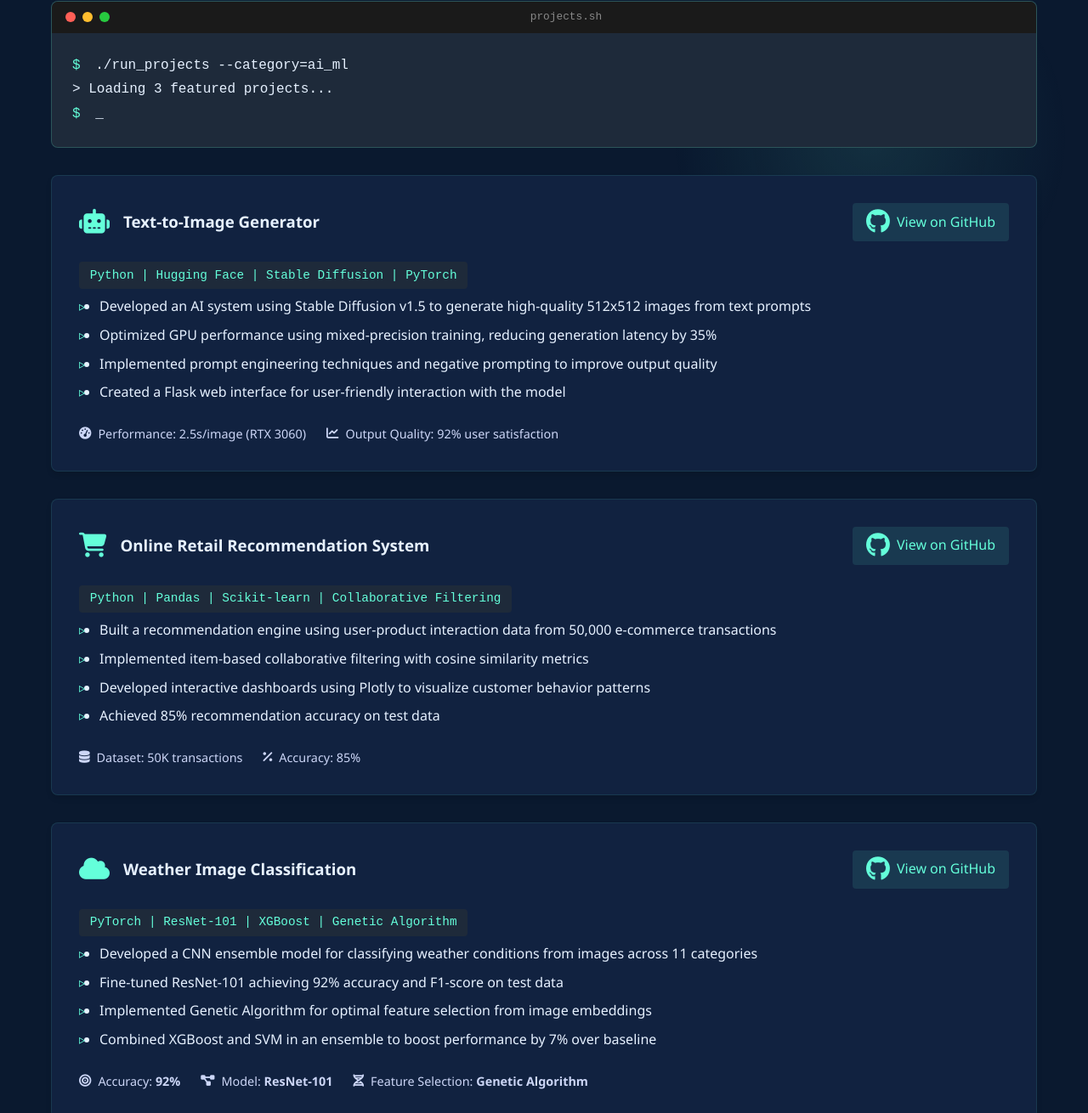
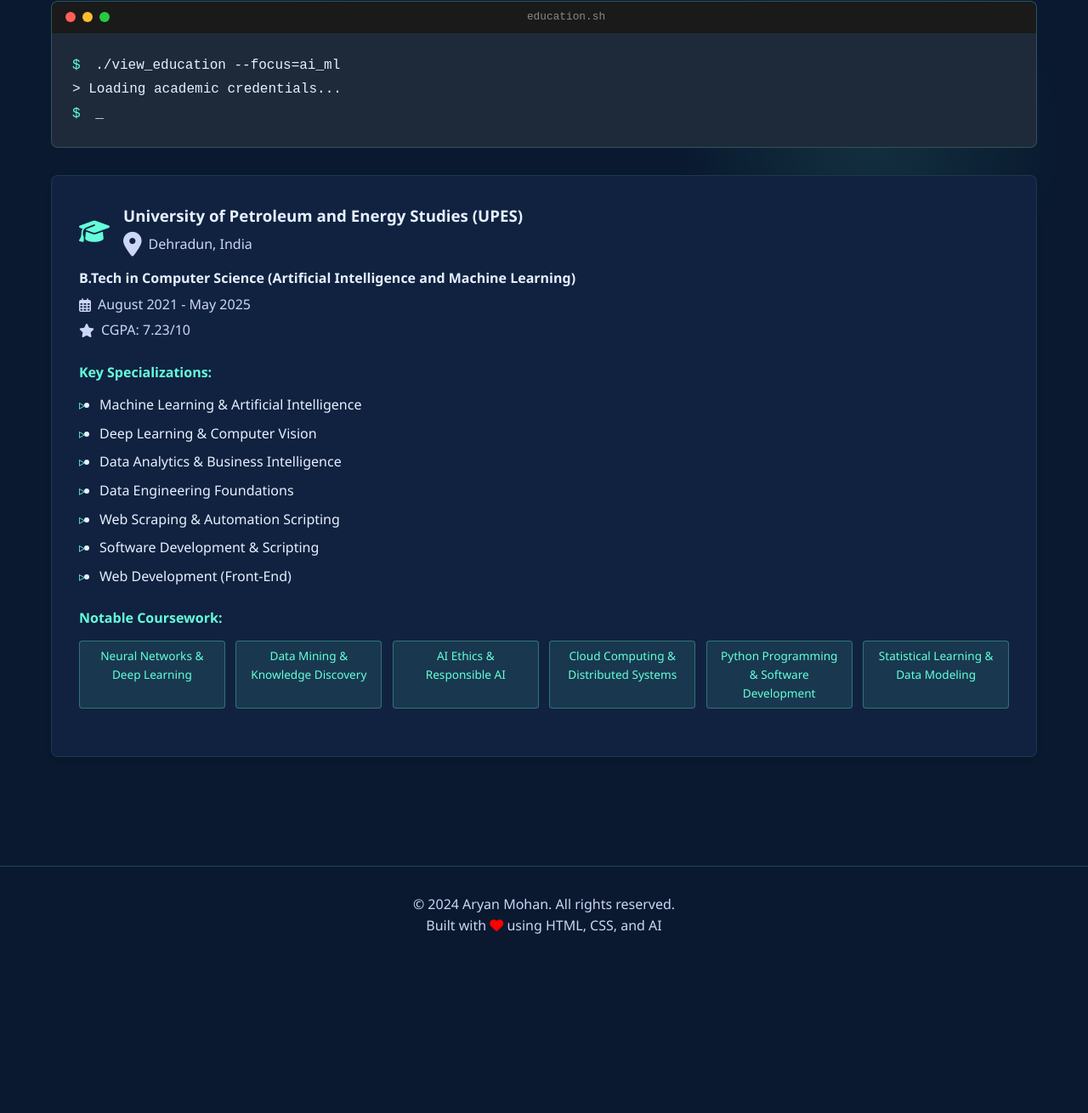
Before and after one commit to aryanmohan7/portfolioaryanmohan7, a plain HTML site: page education.html in a window 1280 px wide. Shown: the part 399-1709 px from the top of the page at 85% size. After the commit the page ends 1534 px from the top, so only its background shows below. Drawn offline with Linux system fonts and the light colour scheme.

Commit message:
Updated education, experience and minor details

```diff
--- a/education.html
+++ b/education.html
@@ -3,7 +3,7 @@
 <head>
     <meta charset="UTF-8">
     <meta name="viewport" content="width=device-width, initial-scale=1.0">
-    <title>Projects - Aryan Mohan</title>
+    <title>Education - Aryan Mohan</title>
     <link rel="stylesheet" href="css/style.css">
     <link rel="stylesheet" href="https://cdnjs.cloudflare.com/ajax/libs/font-awesome/6.4.0/css/all.min.css">
 </head>
@@ -34,7 +34,7 @@
 
     <div class="container">
         <section>
-            <h2>AI & DATA SCIENCE PROJECTS</h2>
+            <h2>EDUCATION BACKGROUND</h2>
 
             <div class="terminal">
                 <div class="terminal-header">
@@ -43,95 +43,50 @@
                         <span class="terminal-btn yellow"></span>
                         <span class="terminal-btn green"></span>
                     </div>
-                    <span class="terminal-title">projects.sh</span>
+                    <span class="terminal-title">education.sh</span>
                 </div>
                 <div class="terminal-body">
-                    <p><span class="terminal-prompt">$</span> ./run_projects --category=ai_ml</p>
-                    <p>> Loading 3 featured projects...</p>
+                    <p><span class="terminal-prompt">$</span> ./view_education --focus=ai_ml</p>
+                    <p>> Loading academic credentials...</p>
                     <p><span class="terminal-prompt">$</span> <span class="terminal-cursor">_</span></p>
                 </div>
             </div>
 
-            <div class="card project-item">
-                <div class="project-header">
+            <div class="card education-item">
+                <div class="education-header">
+                    <i class="fas fa-graduation-cap" style="color: var(--secondary);"></i>
                     <div>
-                        <i class="fas fa-robot" style="color: var(--secondary);"></i>
-                        <h3>Text-to-Image Generator</h3>
-                    </div>
-                    <a href="https://github.com/aryanmohan7/Text-to-Image-Generation-using-GAN.git" target="_blank" class="github-link">
-                        <i class="fab fa-github"></i> View on GitHub
-                    </a>
-                </div>
-                <p class="project-tech">Python | Hugging Face | Stable Diffusion | PyTorch</p>
-                <div class="project-details">
-                    <ul>
-                        <li>Developed an AI system using Stable Diffusion v1.5 to generate high-quality 512x512 images from text prompts</li>
-                        <li>Optimized GPU performance using mixed-precision training, reducing generation latency by 35%</li>
-                        <li>Implemented prompt engineering techniques and negative prompting to improve output quality</li>
-                        <li>Created a Flask web interface for user-friendly interaction with the model</li>
-                    </ul>
-                    <div class="project-metrics">
-                        <span class="metric"><i class="fas fa-tachometer-alt"></i> Performance: 2.5s/image (RTX 3060)</span>
-                        <span class="metric"><i class="fas fa-chart-line"></i> Output Quality: 92% user satisfaction</span>
+                        <h3>University of Petroleum and Energy Studies (UPES)</h3>
+                        <p class="education-location"><i class="fas fa-map-marker-alt"></i> Dehradun, India</p>
                     </div>
                 </div>
-            </div>
+                <div class="education-details">
+                    <p class="education-degree"><strong>B.Tech in Computer Science (Artificial Intelligence and Machine Learning)</strong></p>
+                    <p class="education-duration"><i class="far fa-calendar-alt"></i> August 2021 - May 2025</p>
+                    <p class="education-gpa"><i class="fas fa-star"></i> CGPA: 7.23/10</p>
 
-            <div class="card project-item">
-                <div class="project-header">
-                    <div>
-                        <i class="fas fa-shopping-cart" style="color: var(--secondary);"></i>
-                        <h3>Online Retail Recommendation System</h3>
+                    <div class="education-highlights">
+                        <h4>Key Specializations:</h4>
+                        <ul>
+                            <li>Machine Learning & Artificial Intelligence</li>
+                            <li>Deep Learning & Computer Vision</li>
+                            <li>Data Analytics & Business Intelligence</li>
+                            <li>Data Engineering Foundations</li>
+                            <li>Web Scraping & Automation Scripting</li>
+                            <li>Software Development & Scripting</li>
+                            <li>Web Development (Front-End)</li>
+                        </ul>
                     </div>
-                    <a href="https://github.com/aryanmohan7/Online-Retail-Recommendation-System.git" target="_blank" class="github-link">
-                        <i class="fab fa-github"></i> View on GitHub
-                    </a>
-                </div>
-                <p class="project-tech">Python | Pandas | Scikit-learn | Collaborative Filtering</p>
-                <div class="project-details">
-                    <ul>
-                        <li>Built a recommendation engine using user-product interaction data from 50,000 e-commerce transactions</li>
-                        <li>Implemented item-based collaborative filtering with cosine similarity metrics</li>
-                        <li>Developed interactive dashboards using Plotly to visualize customer behavior patterns</li>
-                        <li>Achieved 85% recommendation accuracy on test data</li>
-                    </ul>
-                    <div class="project-metrics">
-                        <span class="metric"><i class="fas fa-database"></i> Dataset: 50K transactions</span>
-                        <span class="metric"><i class="fas fa-percentage"></i> Accuracy: 85%</span>
-                    </div>
-                </div>
-            </div>
 
-            <div class="card project-item">
-                <div class="project-header">
-                    <div>
-                        <i class="fas fa-cloud" style="color: var(--secondary);"></i>
-                        <h3>Weather Image Classification</h3>
-                    </div>
-                    <a href="https://github.com/aryanmohan7/Weather-Image-Classification.git" target="_blank" class="github-link">
-                        <i class="fab fa-github"></i> View on GitHub
-                    </a>
-                </div>
-                <p class="project-tech">PyTorch | ResNet-101 | XGBoost | Genetic Algorithm</p>
-                <div class="project-details">
-                    <ul>
-                        <li>Developed a CNN ensemble model for classifying weather conditions from images across 11 categories</li>
-                        <li>Fine-tuned ResNet-101 achieving 92% accuracy and F1-score on test data</li>
-                        <li>Implemented Genetic Algorithm for optimal feature selection from image embeddings</li>
-                        <li>Combined XGBoost and SVM in an ensemble to boost performance by 7% over baseline</li>
-                    </ul>
-                    <div class="project-metrics">
-                        <div class="metric">
-                            <i class="fas fa-bullseye"></i>
-                            <span>Accuracy: <strong>92%</strong></span>
-                        </div>
-                        <div class="metric">
-                            <i class="fas fa-project-diagram"></i>
-                            <span>Model: <strong>ResNet-101</strong></span>
-                        </div>
-                        <div class="metric">
-                            <i class="fas fa-dna"></i>
-                            <span>Feature Selection: <strong>Genetic Algorithm</strong></span>
+                    <div class="education-highlights">
+                        <h4>Notable Coursework:</h4>
+                        <div class="coursework-grid">
+                            <span class="course-tag">Neural Networks & Deep Learning</span>
+                            <span class="course-tag">Data Mining & Knowledge Discovery</span>
+                            <span class="course-tag">AI Ethics & Responsible AI</span>
+                            <span class="course-tag">Cloud Computing & Distributed Systems</span>
+                            <span class="course-tag">Python Programming & Software Development</span>
+                            <span class="course-tag">Statistical Learning & Data Modeling</span>
                         </div>
                     </div>
                 </div>
@@ -147,71 +102,56 @@
     </footer>
 
     <style>
-        .project-header {
-            display: flex;
-            justify-content: space-between;
-            align-items: center;
-            flex-wrap: wrap;
-            gap: 1rem;
-            margin-bottom: 1rem;
-        }
-
-        .project-header > div {
+        .education-header {
             display: flex;
             align-items: center;
             gap: 1rem;
+            margin-bottom: 0.5rem;
         }
 
-        .project-header i {
+        .education-header i {
             font-size: 1.8rem;
         }
 
-        .github-link {
-            display: inline-flex;
-            align-items: center;
-            gap: 0.5rem;
-            color: var(--secondary);
-            background: rgba(100, 255, 218, 0.1);
-            padding: 0.5rem 1rem;
-            border-radius: 4px;
-            transition: all 0.3s ease;
-            text-decoration: none;
-        }
-
-        .github-link:hover {
-            background: rgba(100, 255, 218, 0.2);
-            transform: translateY(-2px);
-        }
-
-        .project-metrics {
-            display: flex;
-            gap: 1.5rem;
-            margin-top: 1.5rem;
-            flex-wrap: wrap;
-        }
-
-        .metric {
+        .education-location,
+        .education-duration,
+        .education-gpa {
             display: flex;
             align-items: center;
             gap: 0.5rem;
-            font-size: 0.9rem;
+            margin: 0.3rem 0;
             color: var(--accent);
         }
 
+        .education-highlights {
+            margin: 1.5rem 0;
+        }
+
+        .education-highlights h4 {
+            color: var(--secondary);
+            margin-bottom: 0.8rem;
+        }
+
+        .coursework-grid {
+            display: grid;
+            grid-template-columns: repeat(auto-fill, minmax(150px, 1fr));
+            gap: 0.8rem;
+            margin-top: 0.5rem;
+        }
+
+        .course-tag {
+            background-color: rgba(100, 255, 218, 0.1);
+            color: var(--secondary);
+            padding: 0.4rem 0.8rem;
+            border-radius: 4px;
+            font-size: 0.85rem;
+            text-align: center;
+            border: 1px solid rgba(100, 255, 218, 0.3);
+        }
+
         @media (max-width: 600px) {
-            .project-header {
-                flex-direction: column;
-                align-items: flex-start;
-            }
-
-            .github-link {
-                width: 100%;
-                justify-content: center;
-            }
-
-            .project-metrics {
-                flex-direction: column;
-                gap: 0.5rem;
+            .coursework-grid {
+                grid-template-columns: repeat(auto-fill, minmax(120px, 1fr));
             }
         }
     </style>
```
Also changed, not shown: experience.html (+26 -0 lines), index.html (+2 -2 lines).
